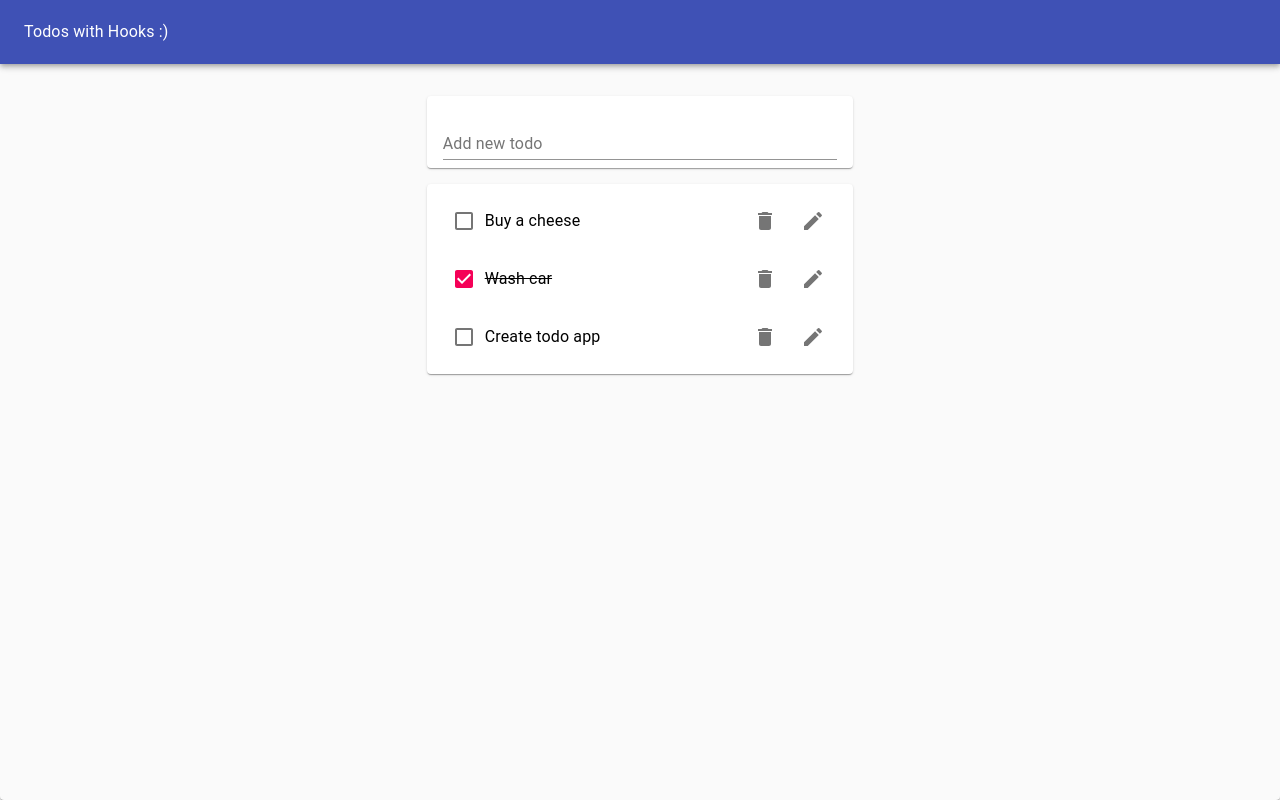
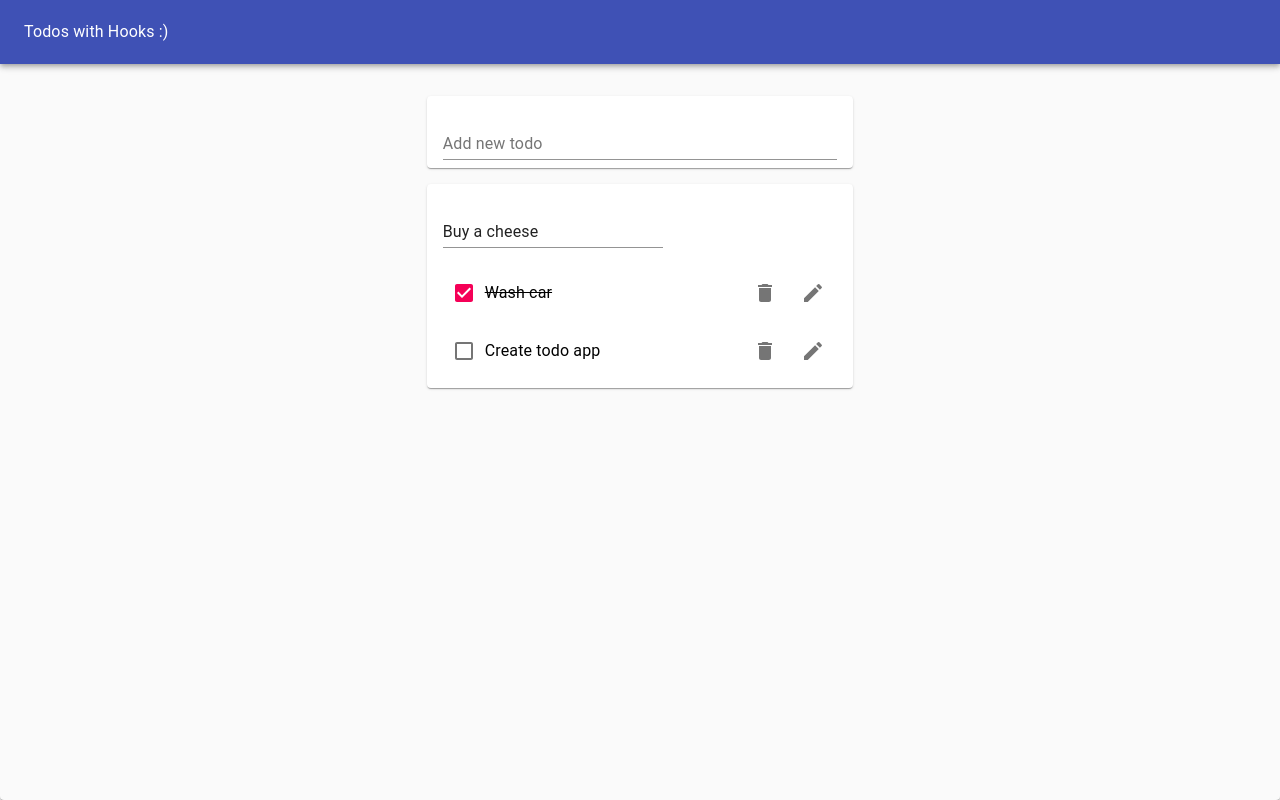
Before and after one commit to ivaylotsachev/todo-app-hooks, a React (Create React App) app: page / in a window 1280 px wide. Both pictures are taken after a click on the button 813 px from the left and 221 px from the top of the page. Built offline with nearby package versions, Linux system fonts and the light colour scheme.

Commit message:
edit todo

```diff
--- /dev/null
+++ b/src/components/EditTodoForm.js
@@ -0,0 +1,26 @@
+import React from 'react';
+import useInputState from '../hooks/useInputState';
+import { TextField } from '@material-ui/core';
+
+function EditTodoForm({ id, task, editTodo, toggle }) {
+    const [value, handleChange] = useInputState(task);
+
+    return (
+        <form
+            onSubmit={e => {
+                e.preventDefault();
+                editTodo(id, value);
+                toggle();
+            }}
+        >
+            <TextField
+                margin="normal"
+                value={value}
+                onChange={handleChange}
+                fullWidth
+            ></TextField>
+        </form>
+    );
+}
+
+export default EditTodoForm;
--- a/src/components/TodoApp.js
+++ b/src/components/TodoApp.js
@@ -15,10 +15,11 @@ const initialValue = [
 ];
 
 const TodoApp = () => {
-    const [todos, setTodos] = useState(initialValue);
+    let [todos, setTodos] = useState(initialValue);
 
     const addTodo = newTodo => {
         setTodos([...todos, { id: uuid(), task: newTodo, completed: false }]);
+        localStorage.setItem('todos-with-hooks', JSON.stringify(todos));
     };
 
     const removeTodo = todoId => {
@@ -31,7 +32,16 @@ const TodoApp = () => {
             todo.id === todoId ? { ...todo, completed: !todo.completed } : todo
         );
 
-        console.error('upda', updatedTodos);
+        setTodos(updatedTodos);
+    };
+
+    const editTodo = (todoId, newTask) => {
+        console.error('edit', todoId, newTask);
+
+        const updatedTodos = todos.map(todo =>
+            todo.id === todoId ? { ...todo, task: newTask } : todo
+        );
+
         setTodos(updatedTodos);
     };
 
@@ -59,6 +69,7 @@ const TodoApp = () => {
                             todos={todos}
                             removeTodo={removeTodo}
                             toggleTodo={toggleTodo}
+                            editTodo={editTodo}
                         />
                     </Grid>
                 </Grid>
--- a/src/components/TodoItem.js
+++ b/src/components/TodoItem.js
@@ -1,4 +1,5 @@
 import React from 'react';
+import useToggleState from '../hooks/useToggleState';
 import ListItem from '@material-ui/core/ListItem';
 import ListItemText from '@material-ui/core/ListItemText';
 import Checkbox from '@material-ui/core/Checkbox';
@@ -6,11 +7,27 @@ import IconButton from '@material-ui/core/IconButton';
 import DeleteIcon from '@material-ui/icons/Delete';
 import EditIcon from '@material-ui/icons/Edit';
 import ListItemSecondaryAction from '@material-ui/core/ListItemSecondaryAction';
+import EditTodoForm from './EditTodoForm';
 
-function TodoItem({ id, task, completed, removeTodo, toggleTodo }) {
+function TodoItem({ id, task, completed, removeTodo, toggleTodo, editTodo }) {
+    const [isEditing, toggle] = useToggleState(false);
+
     return (
         <ListItem>
-            <Checkbox checked={completed} onClick={() => toggleTodo(id)} />
+            {isEditing ? (
+                <EditTodoForm
+                    id={id}
+                    editTodo={editTodo}
+                    task={task}
+                    fullWidth
+                    toggle={toggle}
+                />
+            ) : (
+                <>
+                    <Checkbox
+                        checked={completed}
+                        onClick={() => toggleTodo(id)}
+                    />
                     <ListItemText
                         style={{
                             color: 'black',
@@ -21,13 +38,18 @@ function TodoItem({ id, task, completed, removeTodo, toggleTodo }) {
                         {task}
                     </ListItemText>
                     <ListItemSecondaryAction>
-                <IconButton area-label="Delete" onClick={() => removeTodo(id)}>
+                        <IconButton
+                            area-label="Delete"
+                            onClick={() => removeTodo(id)}
+                        >
                             <DeleteIcon></DeleteIcon>
                         </IconButton>
-                <IconButton area-label="Edit">
+                        <IconButton area-label="Edit" onClick={toggle}>
                             <EditIcon></EditIcon>
                         </IconButton>
                     </ListItemSecondaryAction>
+                </>
+            )}
         </ListItem>
     );
 }
--- a/src/components/TodoList.js
+++ b/src/components/TodoList.js
@@ -4,7 +4,7 @@ import List from '@material-ui/core/List';
 import Divider from '@material-ui/core/Divider';
 import TodoItem from './TodoItem';
 
-function TodoList({ todos, removeTodo, toggleTodo }) {
+function TodoList({ todos, removeTodo, toggleTodo, editTodo }) {
     console.error('list props', todos);
 
     return (
@@ -16,6 +16,7 @@ function TodoList({ todos, removeTodo, toggleTodo }) {
                         {...todo}
                         removeTodo={removeTodo}
                         toggleTodo={toggleTodo}
+                        editTodo={editTodo}
                     />
                 ))}
             </List>
--- /dev/null
+++ b/src/hooks/useToggleState.js
@@ -0,0 +1,10 @@
+import { useState } from 'react';
+
+function useToggle(initialValue = false) {
+    const [state, setState] = useState(initialValue);
+    const toggle = () => setState(!state);
+
+    return [state, toggle];
+}
+
+export default useToggle;
```
Lines whose indentation alone changed are shown as unchanged.
